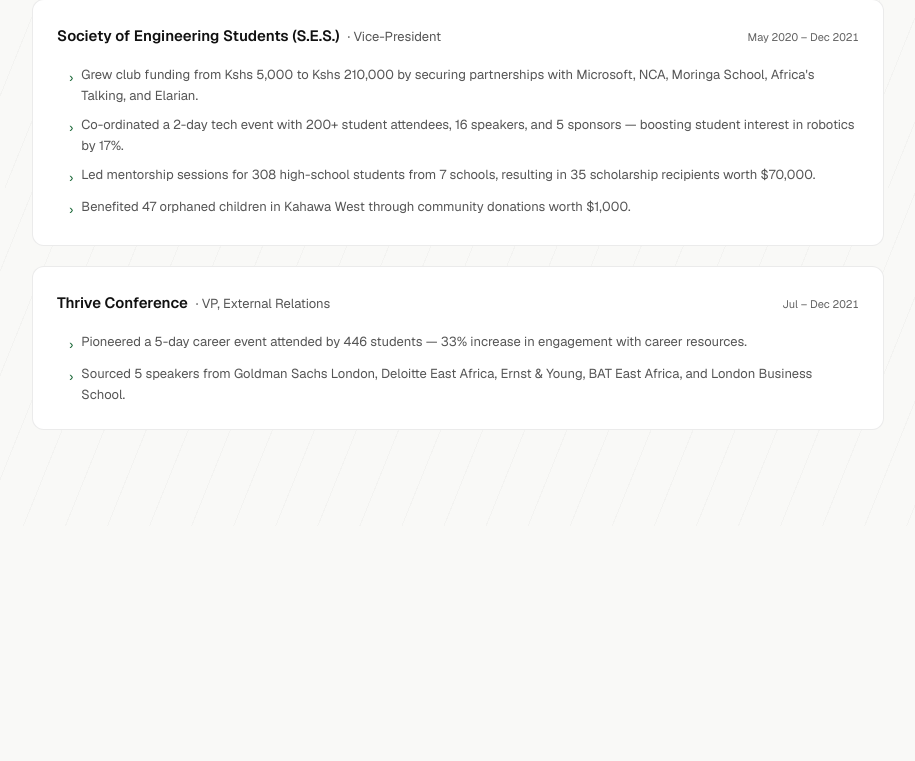
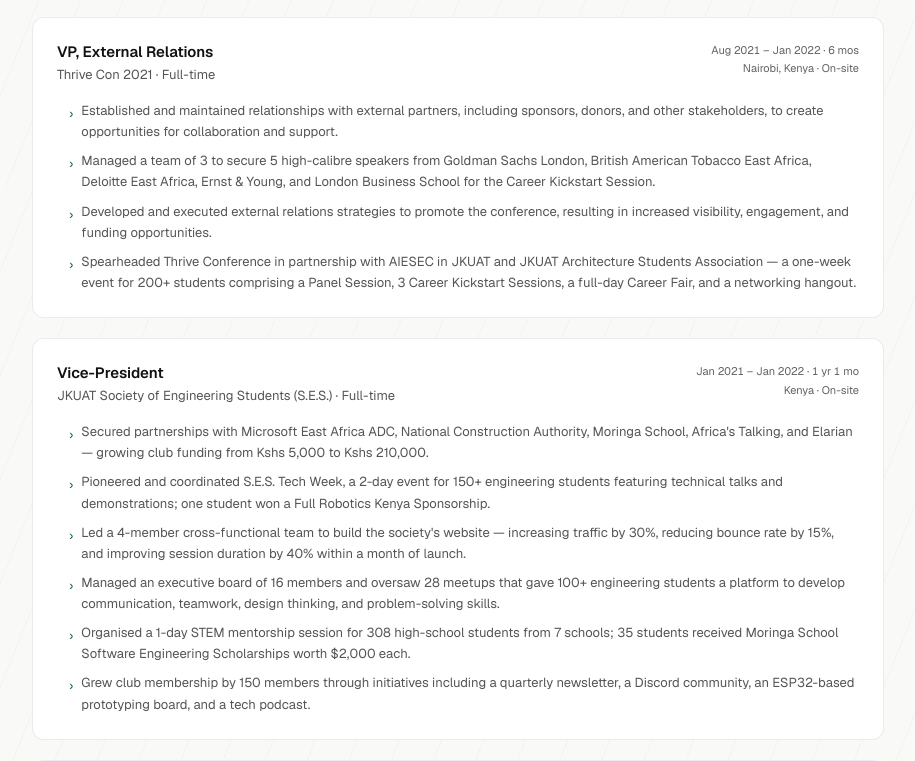
Before and after one commit to JeffMboya/portfolio, a Next.js app: page /community in a window 1280 px wide. Shown: the part 612-1373 px from the top of the page, without its empty margins (182-1097 px from the left). Before the commit the page ends 1138 px from the top, so only its background shows below. Built offline with nearby package versions, Linux system fonts and the light colour scheme.

Commit message:
feat(community): add PACEmaker, expand SES and Thrive Con entries with full detail

```diff
--- a/app/community/page.tsx
+++ b/app/community/page.tsx
@@ -3,7 +3,7 @@
 
 export const metadata: Metadata = {
   title: 'Community — Jeff Mboya',
-  description: 'Leadership and community involvement: Nakuja Project, Society of Engineering Students, and Thrive Conference.',
+  description: 'Leadership and community involvement: Nakuja Project, JKUAT SES, Thrive Conference, and PACEmaker International.',
   alternates: { canonical: '/community/' },
 }
 
@@ -12,6 +12,8 @@
     org: 'Nakuja Project',
     title: 'Publicity Manager',
     period: 'Feb 2021 – Nov 2022',
+    type: 'Volunteer',
+    location: 'Kenya · On-site',
     bullets: [
       "Established a partnership with the Kenya Space Agency, fostering collaboration and support for the project's objectives.",
       "Expanded the project's reach to the University of Nairobi (UoN) and Kenyatta University (KU).",
@@ -20,23 +22,44 @@
     ],
   },
   {
-    org: 'Society of Engineering Students (S.E.S.)',
-    title: 'Vice-President',
-    period: 'May 2020 – Dec 2021',
+    org: 'Thrive Con 2021',
+    title: 'VP, External Relations',
+    period: 'Aug 2021 – Jan 2022 · 6 mos',
+    type: 'Full-time',
+    location: 'Nairobi, Kenya · On-site',
     bullets: [
-      "Grew club funding from Kshs 5,000 to Kshs 210,000 by securing partnerships with Microsoft, NCA, Moringa School, Africa's Talking, and Elarian.",
-      'Co-ordinated a 2-day tech event with 200+ student attendees, 16 speakers, and 5 sponsors — boosting student interest in robotics by 17%.',
-      'Led mentorship sessions for 308 high-school students from 7 schools, resulting in 35 scholarship recipients worth $70,000.',
-      'Benefited 47 orphaned children in Kahawa West through community donations worth $1,000.',
+      'Established and maintained relationships with external partners, including sponsors, donors, and other stakeholders, to create opportunities for collaboration and support.',
+      'Managed a team of 3 to secure 5 high-calibre speakers from Goldman Sachs London, British American Tobacco East Africa, Deloitte East Africa, Ernst & Young, and London Business School for the Career Kickstart Session.',
+      'Developed and executed external relations strategies to promote the conference, resulting in increased visibility, engagement, and funding opportunities.',
+      'Spearheaded Thrive Conference in partnership with AIESEC in JKUAT and JKUAT Architecture Students Association — a one-week event for 200+ students comprising a Panel Session, 3 Career Kickstart Sessions, a full-day Career Fair, and a networking hangout.',
     ],
   },
   {
-    org: 'Thrive Conference',
-    title: 'VP, External Relations',
-    period: 'Jul – Dec 2021',
+    org: 'JKUAT Society of Engineering Students (S.E.S.)',
+    title: 'Vice-President',
+    period: 'Jan 2021 – Jan 2022 · 1 yr 1 mo',
+    type: 'Full-time',
+    location: 'Kenya · On-site',
     bullets: [
-      'Pioneered a 5-day career event attended by 446 students — 33% increase in engagement with career resources.',
-      'Sourced 5 speakers from Goldman Sachs London, Deloitte East Africa, Ernst & Young, BAT East Africa, and London Business School.',
+      "Secured partnerships with Microsoft East Africa ADC, National Construction Authority, Moringa School, Africa's Talking, and Elarian — growing club funding from Kshs 5,000 to Kshs 210,000.",
+      'Pioneered and coordinated S.E.S. Tech Week, a 2-day event for 150+ engineering students featuring technical talks and demonstrations; one student won a Full Robotics Kenya Sponsorship.',
+      "Led a 4-member cross-functional team to build the society's website — increasing traffic by 30%, reducing bounce rate by 15%, and improving session duration by 40% within a month of launch.",
+      'Managed an executive board of 16 members and oversaw 28 meetups that gave 100+ engineering students a platform to develop communication, teamwork, design thinking, and problem-solving skills.',
+      'Organised a 1-day STEM mentorship session for 308 high-school students from 7 schools; 35 students received Moringa School Software Engineering Scholarships worth $2,000 each.',
+      'Grew club membership by 150 members through initiatives including a quarterly newsletter, a Discord community, an ESP32-based prototyping board, and a tech podcast.',
+    ],
+  },
+  {
+    org: 'PACEmaker International',
+    title: 'Teaching Assistant',
+    period: 'May 2017 – Aug 2017 · 4 mos',
+    type: 'Full-time',
+    location: 'Kitengela · On-site',
+    bullets: [
+      'Collaborated with lead teachers to plan and implement science and math lessons for students in grades K–5, resulting in a 13% increase in student engagement and participation.',
+      'Assisted in developing engaging and interactive lesson plans — including hands-on experiments and activities — resulting in an 11% improvement in student test scores.',
+      'Provided individualised support to students requiring extra help with science and math concepts, resulting in a 21% increase in understanding of challenging topics.',
+      'Accumulated 380 hours of community service.',
     ],
   },
 ]
@@ -74,18 +97,23 @@
             className="rounded-xl p-6"
             style={{ backgroundColor: 'var(--surface)', border: '1px solid var(--border)' }}
           >
-            <div className="flex flex-col sm:flex-row sm:items-baseline sm:justify-between gap-1 mb-4">
+            <div className="flex flex-col sm:flex-row sm:items-start sm:justify-between gap-2 mb-4">
               <div>
-                <span className="text-[15px] font-semibold" style={{ color: 'var(--foreground)' }}>
-                  {r.org}
+                <p className="text-[15px] font-semibold leading-snug" style={{ color: 'var(--foreground)' }}>
+                  {r.title}
+                </p>
+                <p className="text-[13px] mt-0.5" style={{ color: 'var(--muted)' }}>
+                  {r.org} · {r.type}
+                </p>
+              </div>
+              <div className="flex flex-col items-start sm:items-end gap-0.5 shrink-0">
+                <span className="text-[11px] tabular-nums" style={{ color: 'var(--muted-dim)' }}>
+                  {r.period}
                 </span>
-                <span className="ml-2 text-[13px]" style={{ color: 'var(--muted)' }}>
-                  · {r.title}
+                <span className="text-[11px]" style={{ color: 'var(--muted-dim)' }}>
+                  {r.location}
                 </span>
               </div>
-              <span className="text-[11px] tabular-nums shrink-0" style={{ color: 'var(--muted-dim)' }}>
-                {r.period}
-              </span>
             </div>
 
             <ul className="flex flex-col gap-2 pl-3">
```
